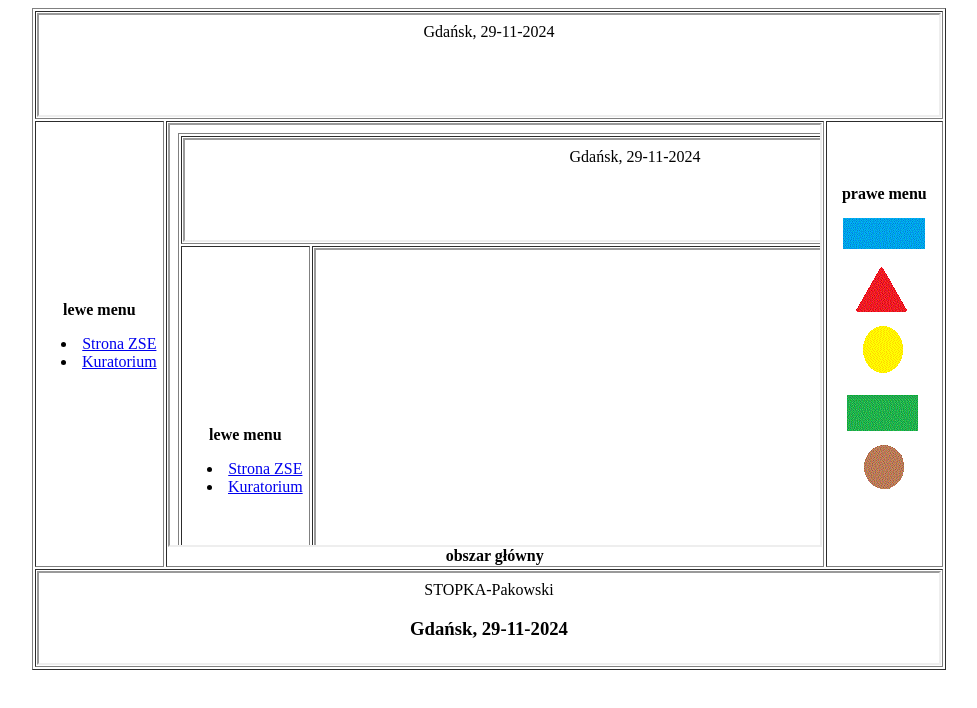
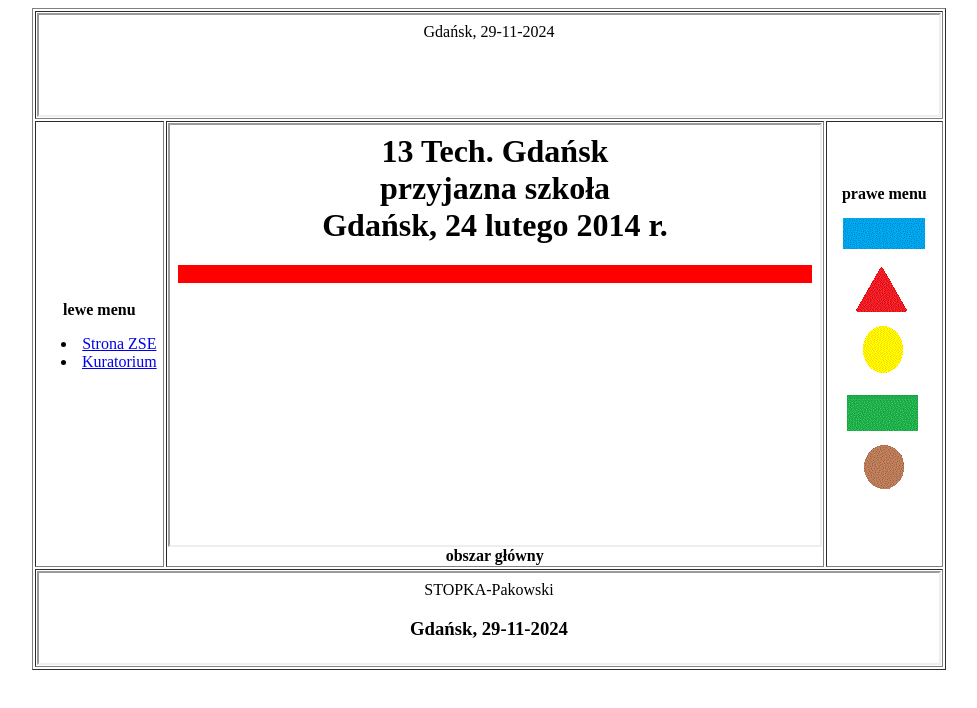
Before and after one commit to MarekPakow/HTML, a plain HTML site: page glowny_pakowski.html in a window 1280 px wide. Shown: the whole page, without its empty margins (151-1128 px from the left). Drawn offline with Linux system fonts and the light colour scheme.

Commit message:
Update glowny_pakowski.html

```diff
--- a/glowny_pakowski.html
+++ b/glowny_pakowski.html
@@ -23,7 +23,7 @@
  </td>
 
  <td align=center>
- <iframe width=650 height=420 name="obszar_glowny" src="glowny_pakowski.html" border="0"></iframe>
+ <iframe width=650 height=420 name="obszar_glowny" src="start.html" border="0"></iframe>
  <b>obszar główny</b>
  </td>
 
```
